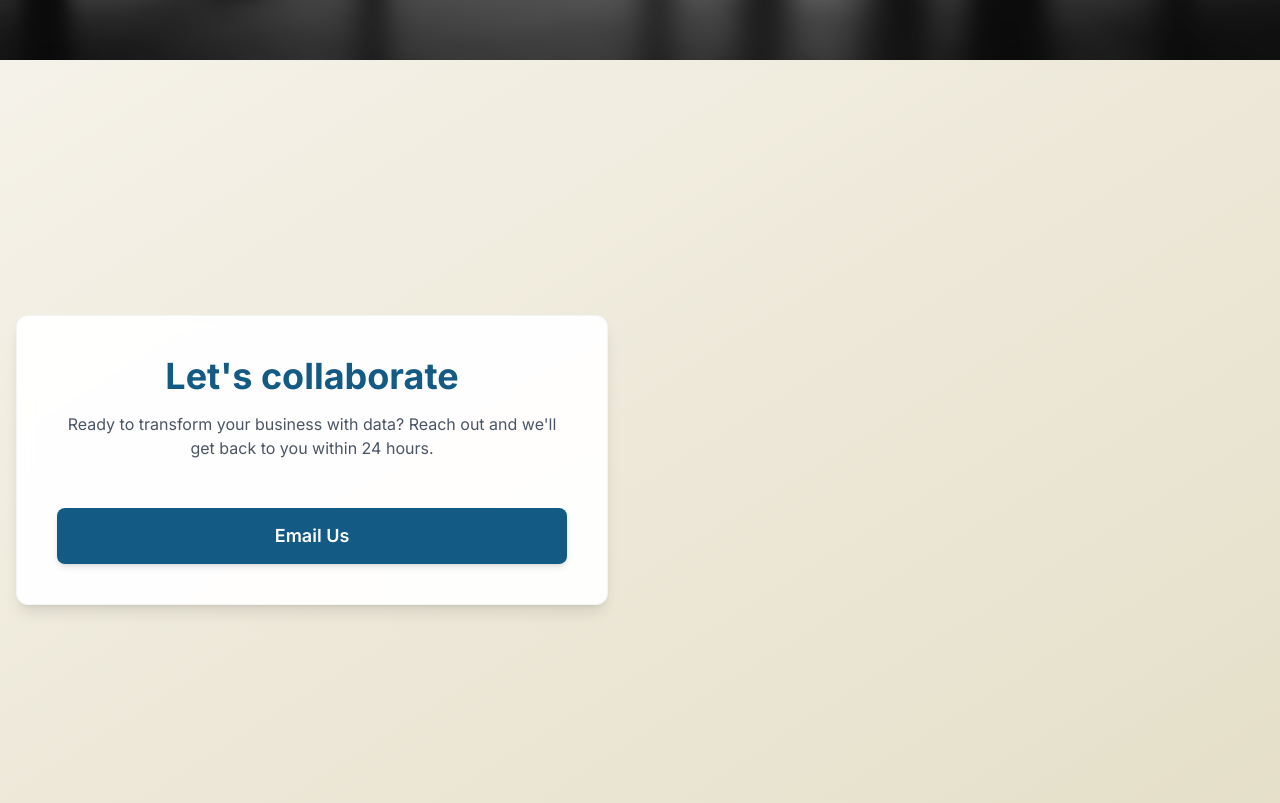
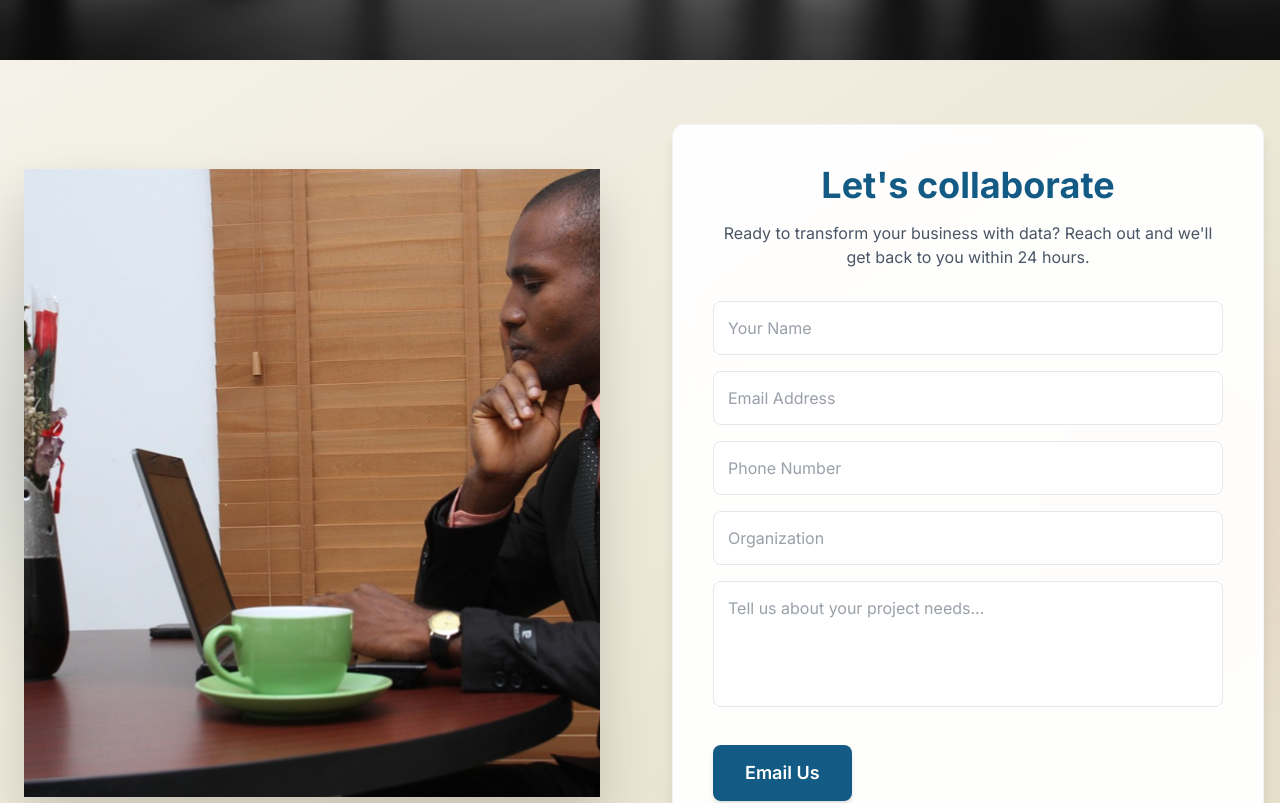
Before and after one commit to FLEXIRE-CONSULTING/flexire-landing, a React (Vite) app: page / in a window 1280 px wide. Shown: the part 3940-4743 px from the top of the page. Built offline with nearby package versions, Linux system fonts and the light colour scheme; a web font is replaced by a local one.

Commit message:
form-working

```diff
--- a/src/components/sixth.tsx
+++ b/src/components/sixth.tsx
@@ -1,5 +1,5 @@
-import { motion, AnimatePresence } from 'framer-motion';
-//import image from '../assets/formSection.svg';
+import { motion } from 'framer-motion';
+import image from '../assets/formSection.svg';
 import { useState } from 'react';
 import { FormEvent } from 'react';
 
@@ -7,7 +7,41 @@ const Sixth = () => {
   const [isSubmitted, setIsSubmitted] = useState(false);
   const [isLoading, setIsLoading] = useState(false);
   const [error, setError] = useState<string | null>(null);
-  const [showSuccess, setShowSuccess] = useState(false);
+
+  const containerVariants = {
+    hidden: { opacity: 0 },
+    visible: {
+      opacity: 1,
+      transition: {
+        staggerChildren: 0.15,
+        delayChildren: 0.2
+      }
+    }
+  };
+
+  const itemVariants = {
+    hidden: { y: 20, opacity: 0 },
+    visible: {
+      y: 0,
+      opacity: 1,
+      transition: {
+        duration: 0.5,
+        ease: "easeOut"
+      }
+    }
+  };
+
+  const imageVariants = {
+    hidden: { x: -50, opacity: 0 },
+    visible: {
+      x: 0,
+      opacity: 1,
+      transition: {
+        duration: 0.8,
+        ease: [0.25, 0.1, 0.25, 1]
+      }
+    }
+  };
 
   const handleSubmit = async (e: FormEvent<HTMLFormElement>) => {
     e.preventDefault();
@@ -26,53 +60,78 @@ const Sixth = () => {
         }
       });
 
-      if (!response.ok) throw new Error('Submission failed');
+      if (!response.ok) {
+        throw new Error('Network response was not ok');
+      }
 
-      // Visual feedback sequence
-      setIsLoading(false);
-      setShowSuccess(true);
-      await new Promise(resolve => setTimeout(resolve, 2000)); // Show success for 2 seconds
+      // Small delay for better UX
+      await new Promise(resolve => setTimeout(resolve, 800));
       setIsSubmitted(true);
       form.reset();
     } catch (error) {
+      console.error('Error submitting form:', error);
+      setError('Failed to send message. Please try again later or contact us directly at info@flexireconsulting.biz');
+    } finally {
       setIsLoading(false);
-      setError( `${error} && 'Failed to send. Please try again or email us directly at info@flexireconsulting.biz'`);
     }
   };
 
   return (
     <section className="relative w-full min-h-screen bg-gradient-to-br from-[#f5f2e9] to-[#e5dfc8] flex items-center justify-center overflow-hidden" id='contact'>
-      {/* ... (other decorative elements remain the same) ... */}
+      {/* Pattern */}
+      <div className="absolute inset-0 opacity-10 bg-[linear-gradient(to_right,#80808012_1px,transparent_1px),linear-gradient(to_bottom,#80808012_1px,transparent_1px)] bg-[size:24px_24px]"></div>
+
+      {/* Decorative Elements */}
+      <div className="absolute inset-0 overflow-hidden">
+        <div className="absolute top-1/4 -left-20 w-80 h-80 rounded-full bg-[#135A84]/10 blur-3xl"></div>
+        <div className="absolute bottom-1/4 -right-20 w-96 h-96 rounded-full bg-[#c46e65]/10 blur-3xl"></div>
+      </div>
 
       <div className="container mx-auto px-4 py-16 grid lg:grid-cols-2 gap-8 lg:gap-16 items-center relative z-10">
-        {/* Image Section (unchanged) */}
+        {/* Image Section */}
+        <motion.div
+          className="hidden lg:flex justify-center items-center"
+          variants={imageVariants}
+          initial="hidden"
+          whileInView="visible"
+          viewport={{ once: true, margin: "-100px" }}
+        >
+          <div className="relative w-full max-w-xl">
+            <motion.img
+              src={image}
+              alt="Contact illustration"
+              className="w-full h-auto object-contain drop-shadow-2xl"
+              whileHover={{ scale: 1.03 }}
+              transition={{ duration: 0.4 }}
+            />
+          </div>
+        </motion.div>
 
         {/* Form Section */}
-        <motion.div className="w-full max-w-2xl mx-auto bg-white/95 backdrop-blur-sm p-8 sm:p-10 rounded-xl shadow-lg border border-gray-100">
+        <motion.div
+          className="w-full max-w-2xl mx-auto bg-white/95 backdrop-blur-sm p-8 sm:p-10 rounded-xl shadow-lg border border-gray-100"
+          variants={containerVariants}
+          initial="hidden"
+          whileInView="visible"
+          viewport={{ once: true, margin: "-100px" }}
+        >
           {isSubmitted ? (
             <motion.div
-              initial={{ opacity: 0, scale: 0.9 }}
-              animate={{ opacity: 1, scale: 1 }}
+              initial={{ opacity: 0, y: 20 }}
+              animate={{ opacity: 1, y: 0 }}
               transition={{ duration: 0.5 }}
               className="text-center"
             >
               <div className="mb-6">
-                <motion.div
-                  initial={{ scale: 0 }}
-                  animate={{ scale: 1 }}
-                  transition={{ delay: 0.2 }}
-                  className="w-16 h-16 bg-green-100 rounded-full flex items-center justify-center mx-auto"
-                >
-                  <svg className="w-10 h-10 text-green-600" fill="none" stroke="currentColor" viewBox="0 0 24 24">
+                <svg className="w-16 h-16 mx-auto text-green-500" fill="none" stroke="currentColor" viewBox="0 0 24 24">
                   <path strokeLinecap="round" strokeLinejoin="round" strokeWidth="2" d="M5 13l4 4L19 7"></path>
                 </svg>
-                </motion.div>
               </div>
               <h2 className="font-lexend font-bold text-3xl md:text-4xl text-[#135A84] mb-4">
-                Message Sent!
+                Thank You!
               </h2>
               <p className="font-lexend text-gray-600 mb-8">
-                We've received your message and will get back to you within 24 hours.
+                We appreciate you reaching out. Your message has been sent successfully and we'll get back to you within 24 hours.
               </p>
               <div className="flex flex-col sm:flex-row gap-4 justify-center">
                 <button
@@ -81,58 +140,87 @@ const Sixth = () => {
                 >
                   Send Another Message
                 </button>
+                <a
+                  href="#contact"
+                  className="group flex items-center justify-center gap-3 bg-white hover:bg-gray-50 text-[#135A84] font-lexend font-semibold text-lg py-3.5 px-8 rounded-lg transition-all duration-300 shadow-md hover:shadow-lg border border-gray-200"
+                >
+                  Close
+                </a>
               </div>
             </motion.div>
           ) : (
             <>
-              <h2 className="font-lexend font-bold text-3xl md:text-4xl text-[#135A84] mb-4">
+              <motion.h2
+                className="font-lexend font-bold text-3xl md:text-4xl text-[#135A84] mb-4"
+                variants={itemVariants}
+              >
                 Let's collaborate
-              </h2>
+              </motion.h2>
 
-              <p className="font-lexend text-gray-600 mb-8">
+              <motion.p
+                className="font-lexend text-gray-600 mb-8"
+                variants={itemVariants}
+              >
                 Ready to transform your business with data? Reach out and we'll get back to you within 24 hours.
-              </p>
+              </motion.p>
 
-              <AnimatePresence>
               {error && (
                 <motion.div
                   initial={{ opacity: 0, y: -10 }}
                   animate={{ opacity: 1, y: 0 }}
-                    exit={{ opacity: 0 }}
                   className="mb-6 p-4 bg-red-50 border-l-4 border-red-500 text-red-700 font-lexend"
                 >
                   <p>{error}</p>
                 </motion.div>
               )}
-              </AnimatePresence>
 
-              <AnimatePresence>
-                {showSuccess && (
-                  <motion.div
-                    initial={{ opacity: 0, y: -10 }}
-                    animate={{ opacity: 1, y: 0 }}
-                    exit={{ opacity: 0 }}
-                    className="mb-6 p-4 bg-green-50 border-l-4 border-green-500 text-green-700 font-lexend"
-                  >
-                    <p>✓ Message sent successfully!!</p>
-                  </motion.div>
-                )}
-              </AnimatePresence>
-
-              <form
+              <motion.form
                 action="https://formsubmit.co/info@flexireconsulting.biz"
                 method="POST"
                 className="flex flex-col gap-4"
+                variants={containerVariants}
                 onSubmit={handleSubmit}
               >
-                {/* Form fields remain the same */}
+                <input type="hidden" name="_captcha" value="false" />
 
-                <div className="mt-4">
-                  <button
+                {[
+                  { type: "text", name: "name", placeholder: "Your Name" },
+                  { type: "email", name: "email", placeholder: "Email Address" },
+                  { type: "tel", name: "phone", placeholder: "Phone Number" },
+                  { type: "text", name: "organization", placeholder: "Organization" }
+                ].map((field, index) => (
+                  <motion.div key={index} variants={itemVariants}>
+                    <input
+                      required
+                      type={field.type}
+                      name={field.name}
+                      placeholder={field.placeholder}
+                      className="font-lexend text-gray-700 text-base w-full p-3.5 bg-white border border-gray-200 rounded-lg focus:outline-none focus:ring-2 focus:ring-[#135A84]/50 focus:border-[#135A84] transition-all duration-300 hover:border-gray-300"
+                      disabled={isLoading}
+                    />
+                  </motion.div>
+                ))}
+
+                <motion.div variants={itemVariants}>
+                  <textarea
+                    required
+                    name="message"
+                    rows={4}
+                    placeholder="Tell us about your project needs..."
+                    className="font-lexend text-gray-700 text-base w-full p-3.5 bg-white border border-gray-200 rounded-lg focus:outline-none focus:ring-2 focus:ring-[#135A84]/50 focus:border-[#135A84] resize-none transition-all duration-300 hover:border-gray-300"
+                    disabled={isLoading}
+                  />
+                </motion.div>
+
+                <motion.div
+                  className="mt-4"
+                  variants={itemVariants}
+                >
+                  <motion.button
                     type="submit"
-                    className={`group flex items-center justify-center gap-3 bg-[#135A84] hover:bg-[#0f4a6f] text-white font-lexend font-semibold text-lg py-3.5 px-8 rounded-lg transition-all duration-300 shadow-md hover:shadow-lg w-full ${
-                      isLoading ? 'opacity-80 cursor-not-allowed' : ''
-                    }`}
+                    className="group flex items-center justify-center gap-3 bg-[#135A84] hover:bg-[#0f4a6f] text-white font-lexend font-semibold text-lg py-3.5 px-8 rounded-lg transition-all duration-300 shadow-md hover:shadow-lg w-full sm:w-auto disabled:opacity-70 disabled:cursor-not-allowed"
+                    whileHover={!isLoading ? { scale: 1.02, boxShadow: "0 4px 20px -6px rgba(19, 90, 132, 0.5)" } : {}}
+                    whileTap={!isLoading ? { scale: 0.98 } : {}}
                     disabled={isLoading}
                   >
                     {isLoading ? (
@@ -146,9 +234,9 @@ const Sixth = () => {
                     ) : (
                       "Email Us"
                     )}
-                  </button>
-                </div>
-              </form>
+                  </motion.button>
+                </motion.div>
+              </motion.form>
             </>
           )}
         </motion.div>
```
Lines whose indentation alone changed are shown as unchanged.
